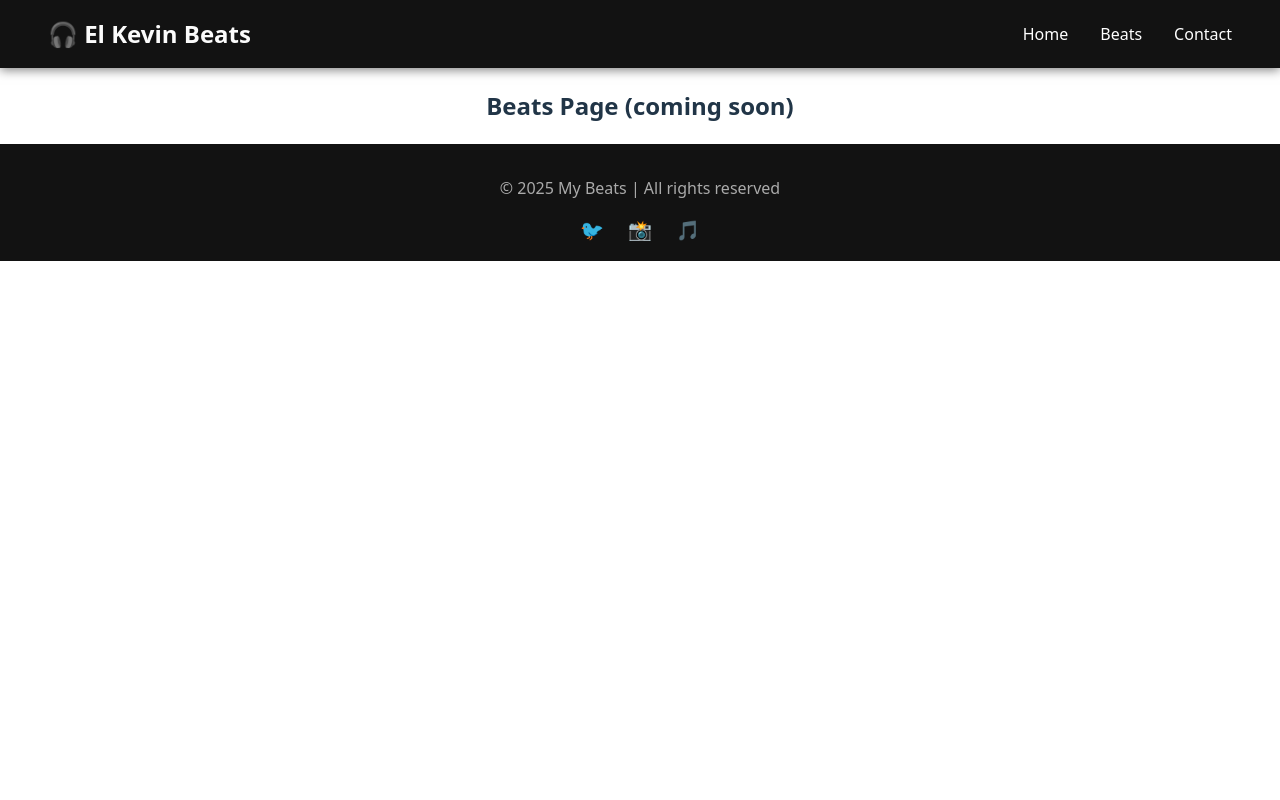
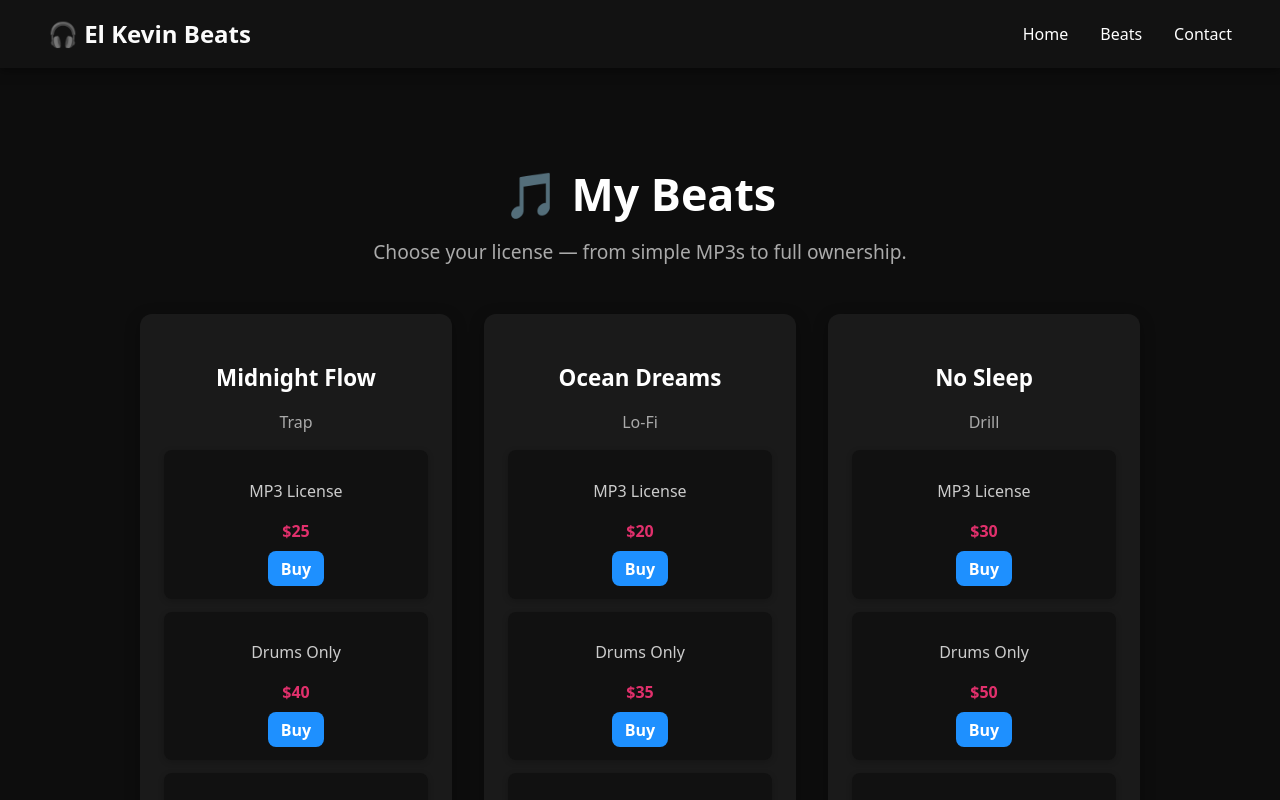
Before and after one commit to Massinl/pagina, a React (Vite) app in the folder my-beats-site/: page /beats in a window 1280 px wide. Shown: the top 800 px of the page. Built offline with nearby package versions, Linux system fonts and the light colour scheme.

Commit message:
lil fix at contact page, beats page with mock cards

```diff
--- a/my-beats-site/src/pages/Beats.tsx
+++ b/my-beats-site/src/pages/Beats.tsx
@@ -1,3 +1,139 @@
+import { useState } from "react";
+
 export default function Beats() {
-  return <h2 style={{ textAlign: "center" }}>Beats Page (coming soon)</h2>;
+  const [beats] = useState([
+    {
+      id: 1,
+      title: "Midnight Flow",
+      genre: "Trap",
+      licenses: [
+        { type: "MP3 License", price: 25 },
+        { type: "Drums Only", price: 40 },
+        { type: "Exclusive Ownership", price: 120 },
+      ],
+    },
+    {
+      id: 2,
+      title: "Ocean Dreams",
+      genre: "Lo-Fi",
+      licenses: [
+        { type: "MP3 License", price: 20 },
+        { type: "Drums Only", price: 35 },
+        { type: "Exclusive Ownership", price: 100 },
+      ],
+    },
+    {
+      id: 3,
+      title: "No Sleep",
+      genre: "Drill",
+      licenses: [
+        { type: "MP3 License", price: 30 },
+        { type: "Drums Only", price: 50 },
+        { type: "Exclusive Ownership", price: 140 },
+      ],
+    },
+  ]);
+
+  return (
+    <div style={styles.container}>
+      <section style={styles.hero}>
+        <h1 style={styles.title}>🎵 My Beats</h1>
+        <p style={styles.subtitle}>
+          Choose your license — from simple MP3s to full ownership.
+        </p>
+      </section>
+
+      <div style={styles.grid}>
+        {beats.map((beat) => (
+          <div
+            key={beat.id}
+            style={styles.card}
+            onMouseEnter={(e) =>
+              (e.currentTarget.style.transform = "scale(1.03)")
+            }
+            onMouseLeave={(e) =>
+              (e.currentTarget.style.transform = "scale(1)")
+            }
+          >
+            <h3 style={styles.beatTitle}>{beat.title}</h3>
+            <p style={styles.genre}>{beat.genre}</p>
+
+            <div style={styles.licenseContainer}>
+              {beat.licenses.map((license, idx) => (
+                <div key={idx} style={styles.licenseBox}>
+                  <p style={styles.licenseType}>{license.type}</p>
+                  <p style={styles.price}>${license.price}</p>
+                  <button
+                    style={{
+                      ...styles.btn,
+                      backgroundColor:
+                        license.type === "Exclusive Ownership"
+                          ? "#E1306C"
+                          : "#1e90ff",
+                    }}
+                  >
+                    Buy
+                  </button>
+                </div>
+              ))}
+            </div>
+          </div>
+        ))}
+      </div>
+    </div>
+  );
 }
+
+const styles = {
+  container: {
+    backgroundColor: "#0d0d0d",
+    color: "#fff",
+    minHeight: "100vh",
+    padding: "4rem 2rem",
+  },
+  hero: {
+    textAlign: "center",
+    marginBottom: "3rem",
+  },
+  title: { fontSize: "2.8rem", fontWeight: "700", marginBottom: "1rem" },
+  subtitle: { fontSize: "1.2rem", color: "#aaa" },
+  grid: {
+    display: "grid",
+    gridTemplateColumns: "repeat(auto-fit, minmax(300px, 1fr))",
+    gap: "2rem",
+    maxWidth: "1000px",
+    margin: "0 auto",
+  },
+  card: {
+    backgroundColor: "#1a1a1a",
+    borderRadius: "12px",
+    padding: "1.5rem",
+    textAlign: "center" as const,
+    transition: "all 0.3s ease",
+    boxShadow: "0 4px 15px rgba(0,0,0,0.3)",
+  },
+  beatTitle: { fontSize: "1.4rem", fontWeight: "600", marginBottom: "0.5rem" },
+  genre: { color: "#aaa", marginBottom: "1rem" },
+  licenseContainer: {
+    display: "flex",
+    flexDirection: "column" as const,
+    gap: "0.8rem",
+  },
+  licenseBox: {
+    backgroundColor: "#111",
+    padding: "0.8rem",
+    borderRadius: "8px",
+    boxShadow: "0 2px 6px rgba(0,0,0,0.2)",
+  },
+  licenseType: { fontSize: "1rem", marginBottom: "0.2rem", color: "#ccc" },
+  price: { color: "#E1306C", fontWeight: "600", marginBottom: "0.5rem" },
+  btn: {
+    border: "none",
+    borderRadius: "8px",
+    padding: "0.4rem 0.8rem",
+    color: "#fff",
+    fontWeight: "600",
+    cursor: "pointer",
+    transition: "all 0.3s ease",
+  },
+};
--- a/my-beats-site/src/pages/Contact.tsx
+++ b/my-beats-site/src/pages/Contact.tsx
@@ -43,7 +43,7 @@ export default function Contact() {
       <section style={styles.socialsSection}>
         <h2 style={styles.socialTitle}>Or find me on Instagram</h2>
         <a
-          href="https://www.instagram.com/nose" // replace with your Instagram
+          href="https://www.instagram.com/_jfontan" // replace with your Instagram
           target="_blank"
           rel="noopener noreferrer"
           style={styles.instagramButton}
```
Also changed, not shown: my-beats-site/src/pages/BeatsPage.tsx (added, +64 -0 lines), my-beats-site/src/styles/BeatsPage.css (added, +79 -0 lines).
